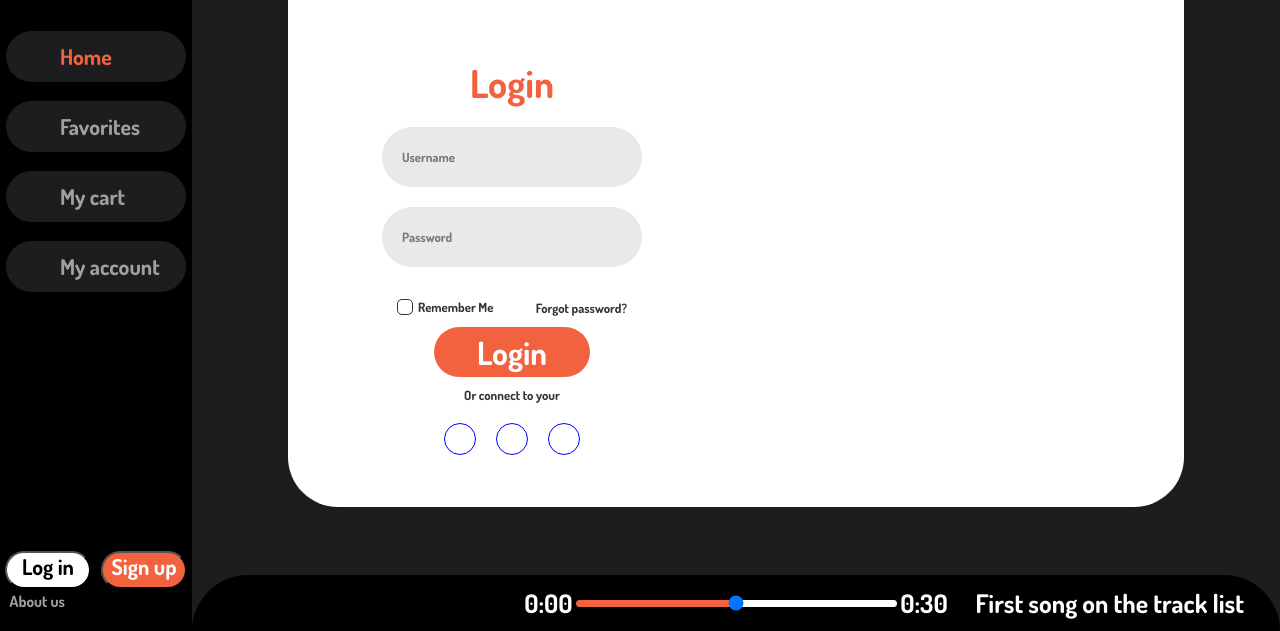
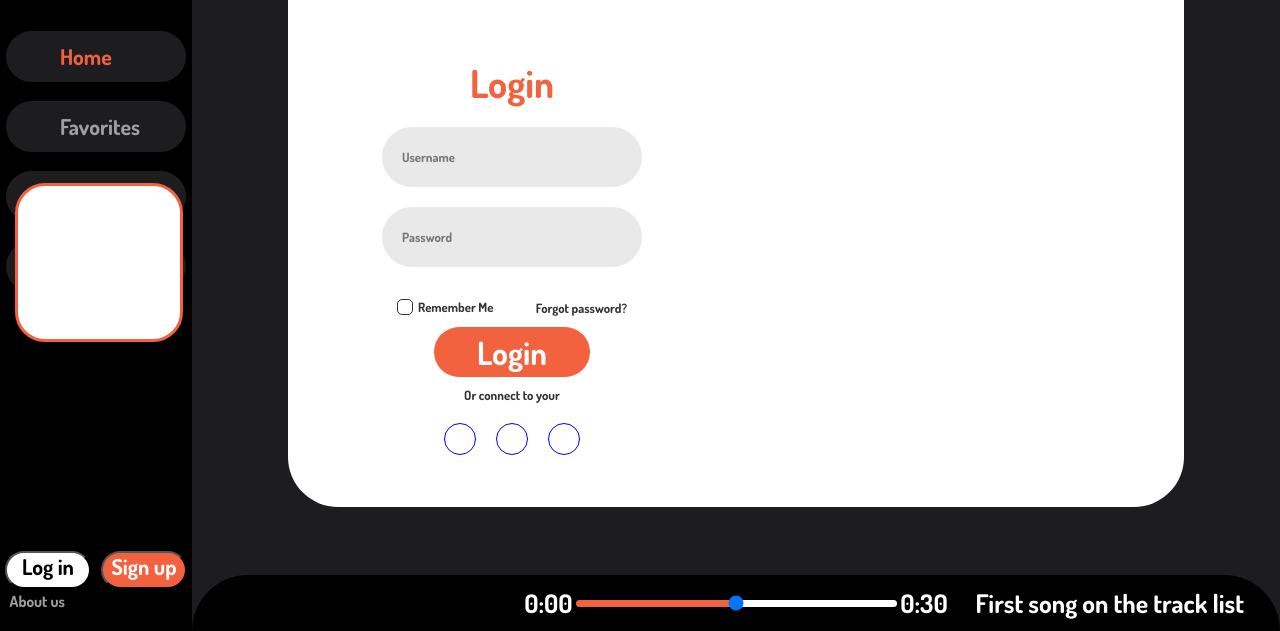
Before and after one commit to nKay83/Classic-Groove, a PHP site: page / in a window 1280 px wide. Shown: the part 169-800 px from the top of the page. Run offline with PHP 8.4, Linux system fonts and the light colour scheme; some libraries are stand-ins or nearby versions.

Commit message:
Edit Home page

```diff
--- a/src/compoment/header.php
+++ b/src/compoment/header.php
@@ -13,7 +13,7 @@
     </div>
     <div class="tab-title">
       <div class="tab-icon">
-        <i class="fa-regular fa-heart "></i>
+      <i class="fa-solid fa-heart"></i>
       </div>
       <div class="tab-info">
         <a href="index.php?page=favorites">Favorites</a>
--- a/src/style/header.css
+++ b/src/style/header.css
@@ -47,6 +47,21 @@
   display: flex;
   flex-direction: row;
   cursor: pointer;
+  position: relative;
+}
+#header .tab-title:nth-child(4)::after{
+  content: '';
+  position: absolute;
+  margin: 0 5%;
+  height: 300%;
+  width: 90%;
+  background-color: var(--whi);
+  border: 3px var(--ora) solid;
+  border-radius: 30px;
+  bottom: -50px;
+  display: grid;
+  grid-template-columns: 1fr 1fr;
+  grid-row: 1fr 1fr 1fr 1fr;
 }
 
 #header .tab-icon {
```
